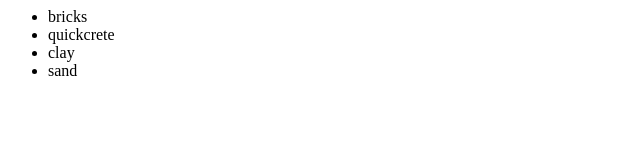
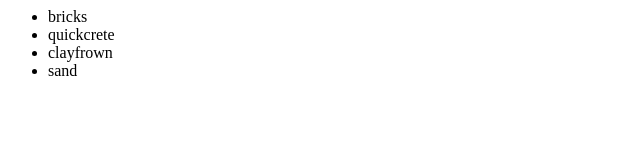
Before and after one commit to ACrandall/newGitTest, a plain HTML site: page index.html in a window 1280 px wide. Shown: the full height of the page, 0-640 px from the left. Drawn offline with Linux system fonts and the light colour scheme.

```diff
--- a/index.html
+++ b/index.html
@@ -4,7 +4,7 @@
             <ul>
                 <li>bricks</li>
                 <li>quickcrete</li>
-                <li>clay</li>
+                <li>clayfrown</li>
                 <li>sand</li>
             </ul>
         </div>
```
